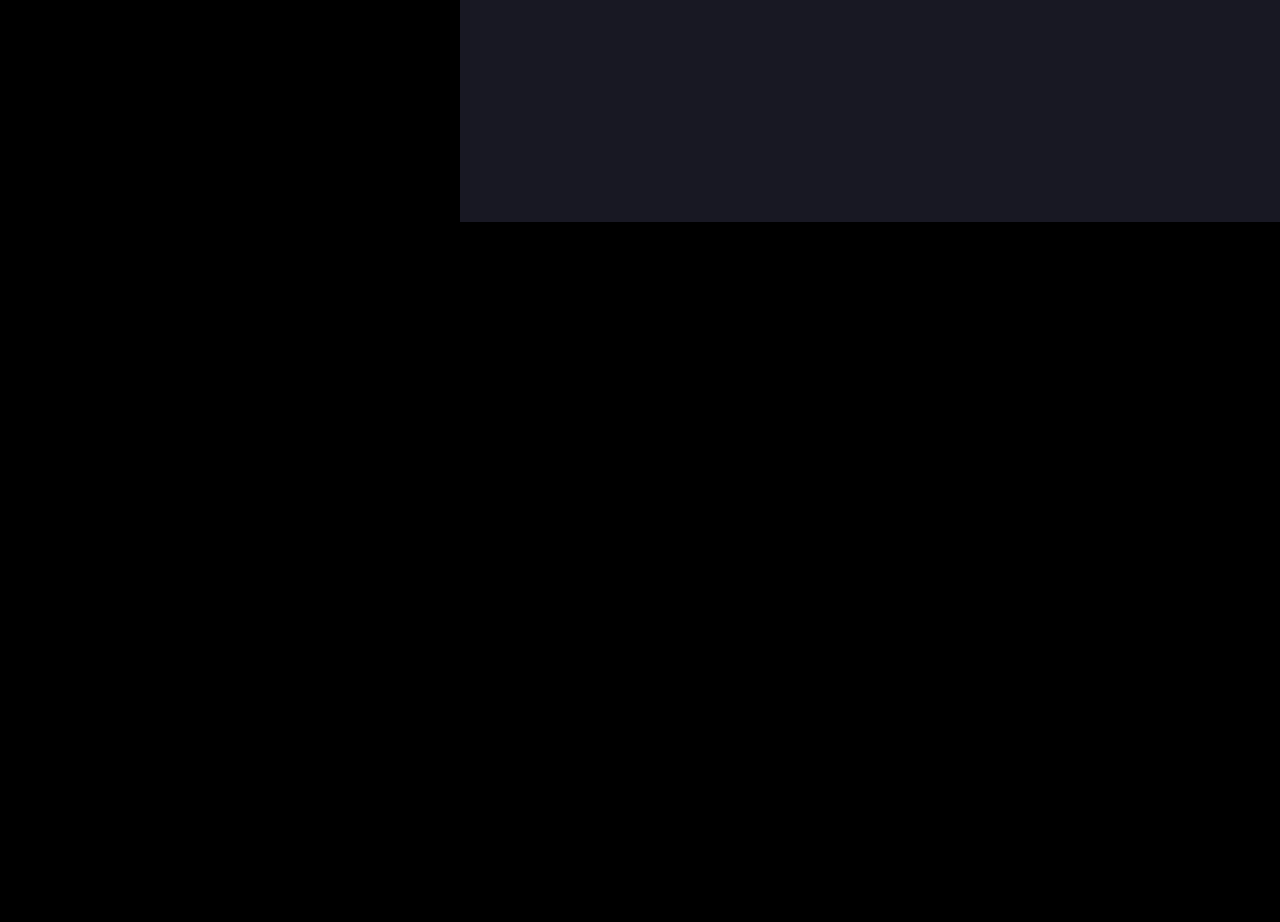
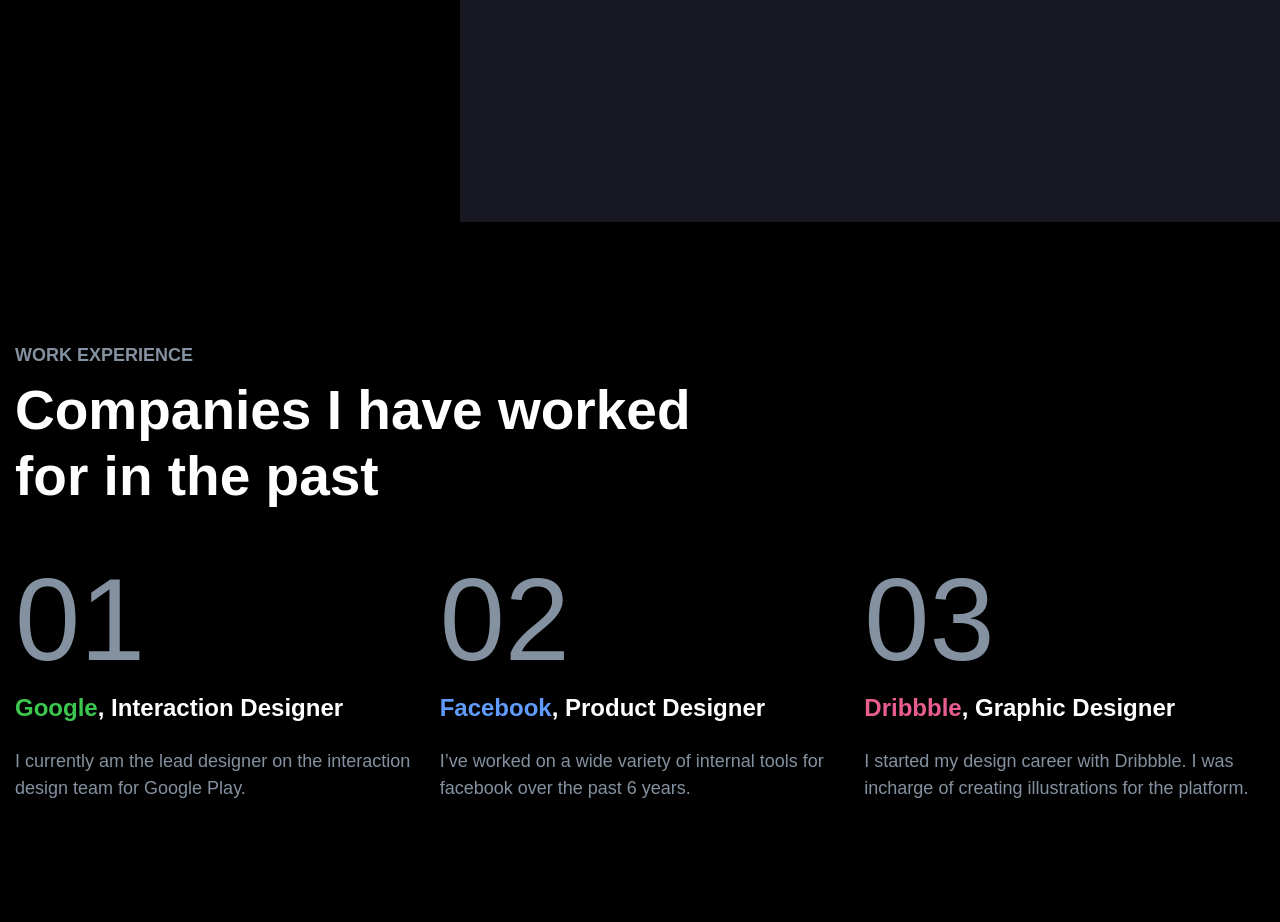
Before and after one commit to markdamolotov/robinw, a website: page src/index.html in a window 1280 px wide. Shown: the part 678-1600 px from the top of the page. Before the commit the page ends 900 px from the top, so only its background shows below. Drawn offline with nearby package versions, Linux system fonts and the light colour scheme; files that its build step writes are made by us from their sources; a web font is replaced by a local one.

Commit message:
add experience section

```diff
--- a/src/index.html
+++ b/src/index.html
@@ -8,6 +8,7 @@
 
   <main>
     @@include('./views/layouts/hero.html')
+    @@include('./views/layouts/experience.html')
   </main>
 
   @@include('./views/layouts/footer.html')
--- a/src/scss/components/__components-dir.scss
+++ b/src/scss/components/__components-dir.scss
@@ -1 +1,2 @@
 @import './header-menu';
+@import './experience-list';
--- /dev/null
+++ b/src/scss/components/_experience-list.scss
@@ -0,0 +1,41 @@
+.experience-list {
+  counter-reset: number 0;
+
+  &__item {
+    --colorAccent: var(--color-green);
+
+    grid-column: 4 span;
+    counter-increment: number 1;
+    list-style-position: inside;
+
+    &::marker {
+      content: '0'counter(number);
+      font-size: 117px;
+      line-height: 141px;
+    }
+
+    &:nth-child(3n - 1) {
+      --colorAccent: var(--color-blue);
+    }
+
+    &:nth-child(3n) {
+      --colorAccent: var(--color-pink);
+    }
+
+    &:nth-child(n + 10) {
+
+      &::marker {
+        content: counter(number);
+      }
+    }
+  }
+
+  &__item-title {
+    color: var(--color-white);
+    margin-bottom: 22px;
+
+    span {
+      color: var(--colorAccent);
+    }
+  }
+}
--- a/src/scss/layouts/__layouts-dir.scss
+++ b/src/scss/layouts/__layouts-dir.scss
@@ -1,3 +1,4 @@
 @import './header';
 @import './hero';
+@import './experience';
 @import './footer';
--- /dev/null
+++ b/src/scss/layouts/_experience.scss
@@ -0,0 +1,24 @@
+.experience {
+  padding-block: 120px;
+
+  &__header {
+    max-width: 700px;
+    margin-bottom: 40px;
+    color: var(--color-white);
+
+    span {
+      display: inline-block;
+      font-weight: 700;
+      color: var(--color-light-gray);
+      text-transform: uppercase;
+
+      &:not(:last-child) {
+        margin-bottom: 8px;
+      }
+    }
+  }
+
+  &__list {
+    gap: 24px;
+  }
+}
--- /dev/null
+++ b/src/views/layouts/experience.html
@@ -0,0 +1,39 @@
+<section class="experience">
+  <div class="experience__inner container">
+    <header class="experience__header">
+      <span>work experience</span>
+      <h2 class="experience__title">Companies I have worked for in the past</h2>
+    </header>
+    <div class="experience__body">
+      <ol class="experience__list experience-list grid grid--12">
+        <li class="experience-list__item">
+          <h3 class="experience-list__item-title">
+            <span>Google</span>, Interaction Designer
+          </h3>
+          <p class="experience-list__item-description">
+            I currently am the lead designer on the interaction design team for
+            Google Play.
+          </p>
+        </li>
+        <li class="experience-list__item">
+          <h3 class="experience-list__item-title">
+            <span>Facebook</span>, Product Designer
+          </h3>
+          <p class="experience-list__item-description">
+            I’ve worked on a wide variety of internal tools for facebook over
+            the past 6 years.
+          </p>
+        </li>
+        <li class="experience-list__item">
+          <h3 class="experience-list__item-title">
+            <span>Dribbble</span>, Graphic Designer
+          </h3>
+          <p class="experience-list__item-description">
+            I started my design career with Dribbble. I was incharge of creating
+            illustrations for the platform.
+          </p>
+        </li>
+      </ol>
+    </div>
+  </div>
+</section>
```
